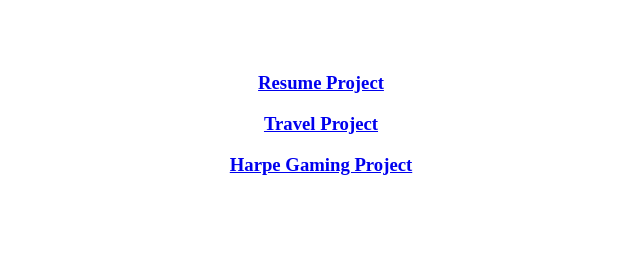
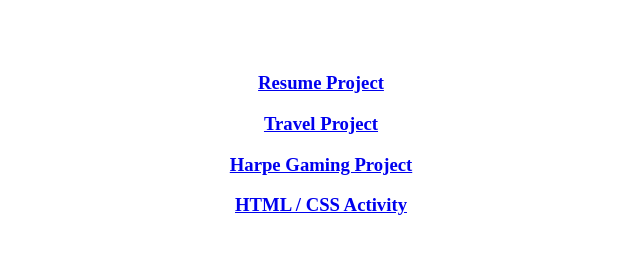
Before and after one commit to CArringtonYT/CArringtonYT.github.io, a plain HTML site: page index.html in a window 1280 px wide. Shown: the part 96-350 px from the top of the page, without its empty margins (319-959 px from the left). Drawn offline with Linux system fonts and the light colour scheme.

Commit message:
Add files via upload

```diff
--- a/index.html
+++ b/index.html
@@ -31,6 +31,12 @@
 			</a>
 		</h3>
 
+		<h3>
+			<a href="https://CArringtonYT.github.io/HTML%20CSS%20Activity/index.html">
+				HTML / CSS Activity
+			</a>
+		</h3>
+
       </center>
   </body>
 </html>
```
